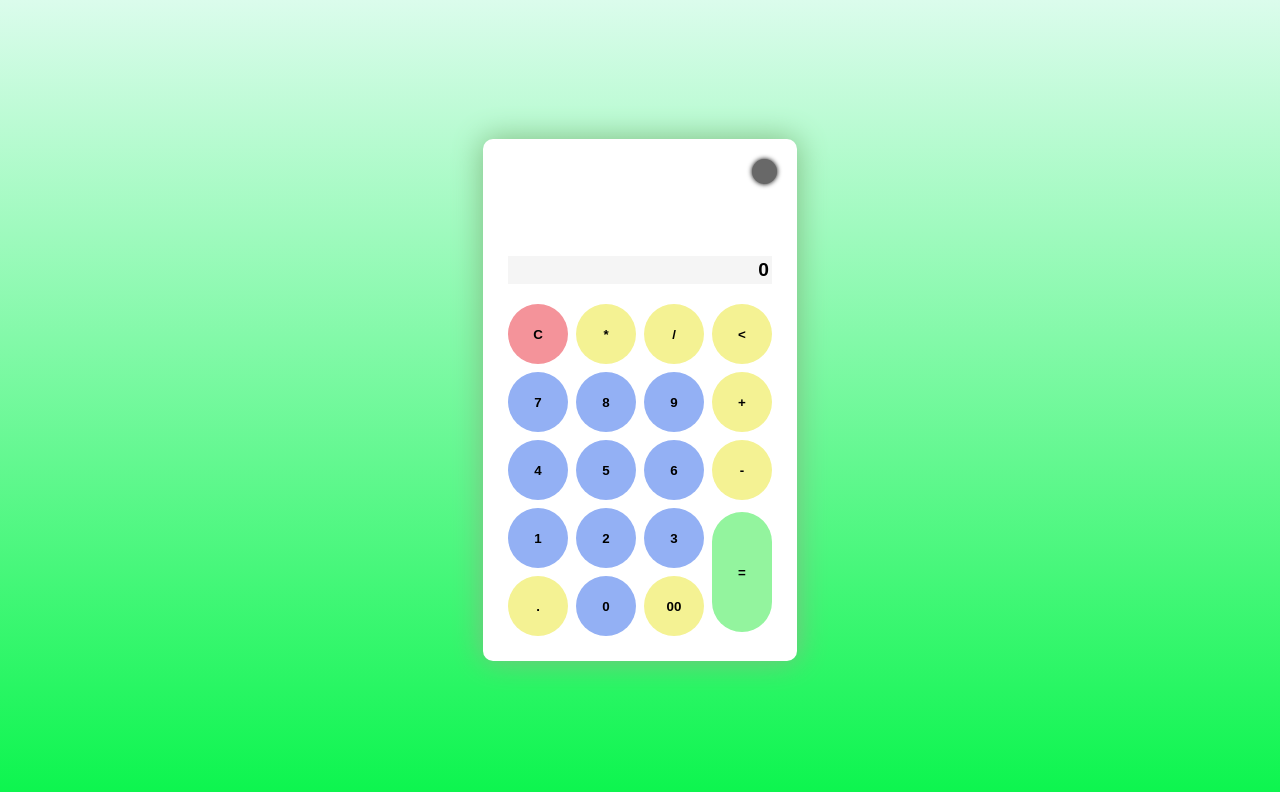
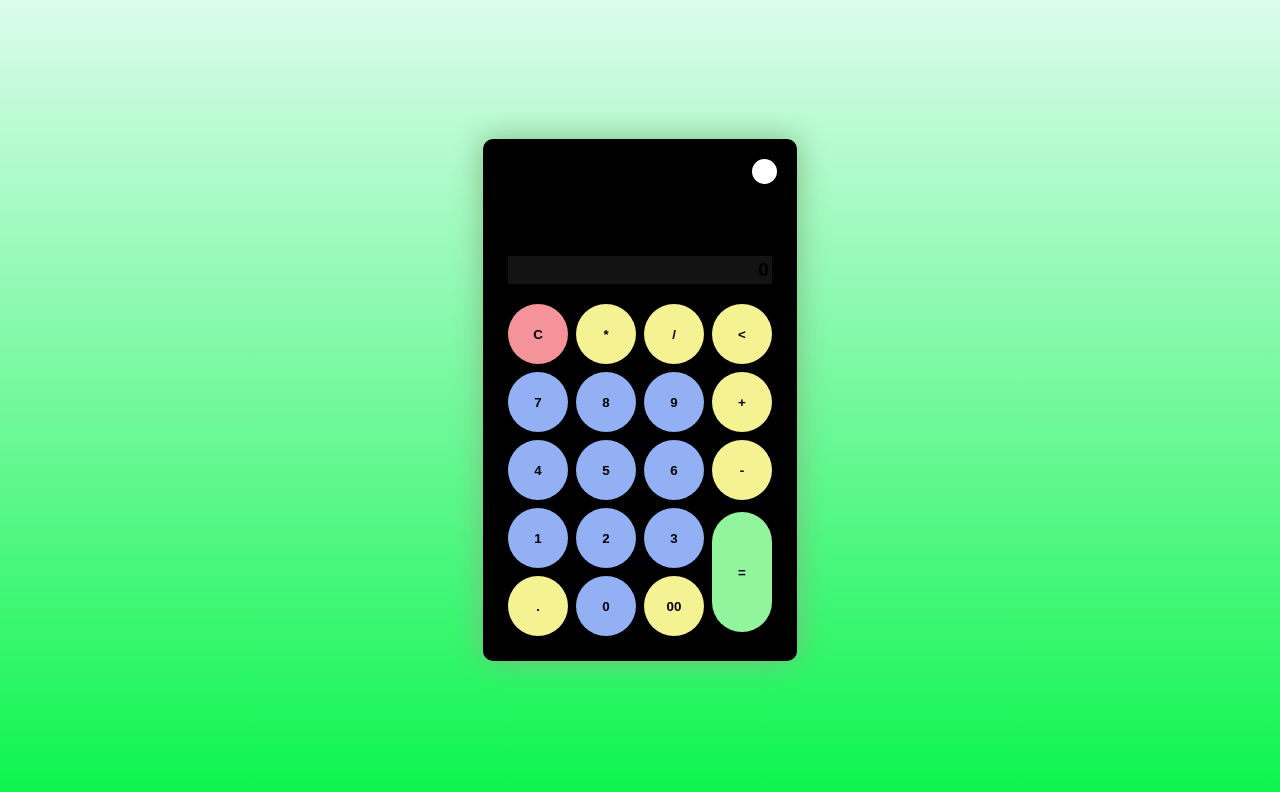
Before and after one commit to Erwin-Eli-Parada/calculadora, a plain HTML site: page index.html in a window 1280 px wide. Drawn offline with Linux system fonts and the light colour scheme.

Commit message:
inicios del dark

```diff
--- a/css/style.scss
+++ b/css/style.scss
@@ -27,16 +27,6 @@ body{
     border-radius: 10px;
     box-shadow: 0 0 30px rgb(130, 187, 130);
 
-    .theme-toggler{
-        position: absolute;
-        background: rgb(104, 104, 104);
-        top: 20px;
-        width: 25px;
-        height: 25px;
-        border-radius: 20px;
-        box-shadow: 0 0 5px;
-    }
-
     .display-screen{
         width: 100%;
         height: 120px;
@@ -63,6 +53,12 @@ body{
         border-width: 0;
         font-weight: 600;
         margin: 3px;
+        cursor: pointer;
+        transition: all 200ms ease;
+        &:hover{
+            transform: scale(1.1);
+        }
+
     }
 
     #clear{
@@ -79,4 +75,25 @@ body{
         background-color: #93f49e;
         height: 120px;
     }
+
+    /*dark-screen*/
+    &.dark{
+        background-color: black;
+    }
 }
+
+.theme-toggler{
+    position: absolute;
+    background: rgb(104, 104, 104);
+    top: 20px;
+    width: 25px;
+    height: 25px;
+    border-radius: 20px;
+    box-shadow: 0 0 5px;
+    cursor: pointer;
+    z-index: 1;
+
+    &.active{
+        background-color: white;
+    }
+}
```
Also changed, not shown: css/style.css, 1 other file.
